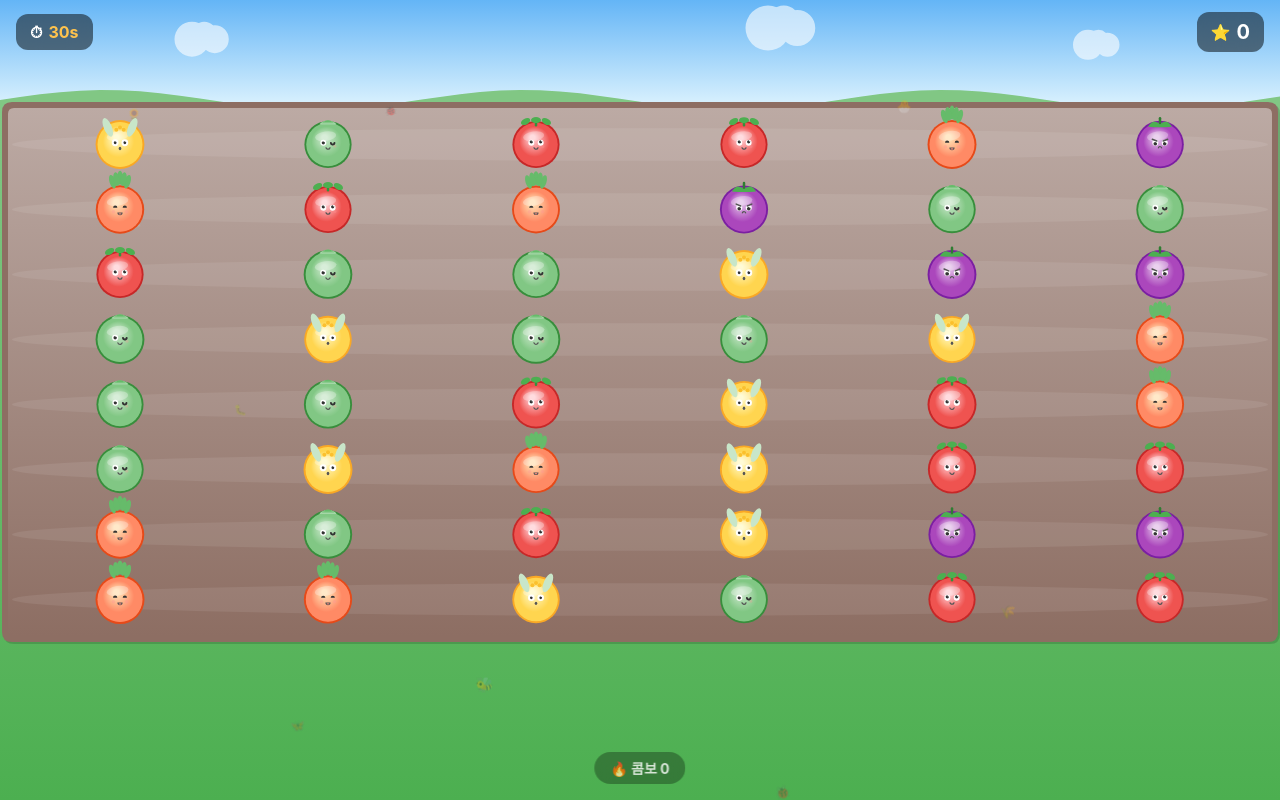
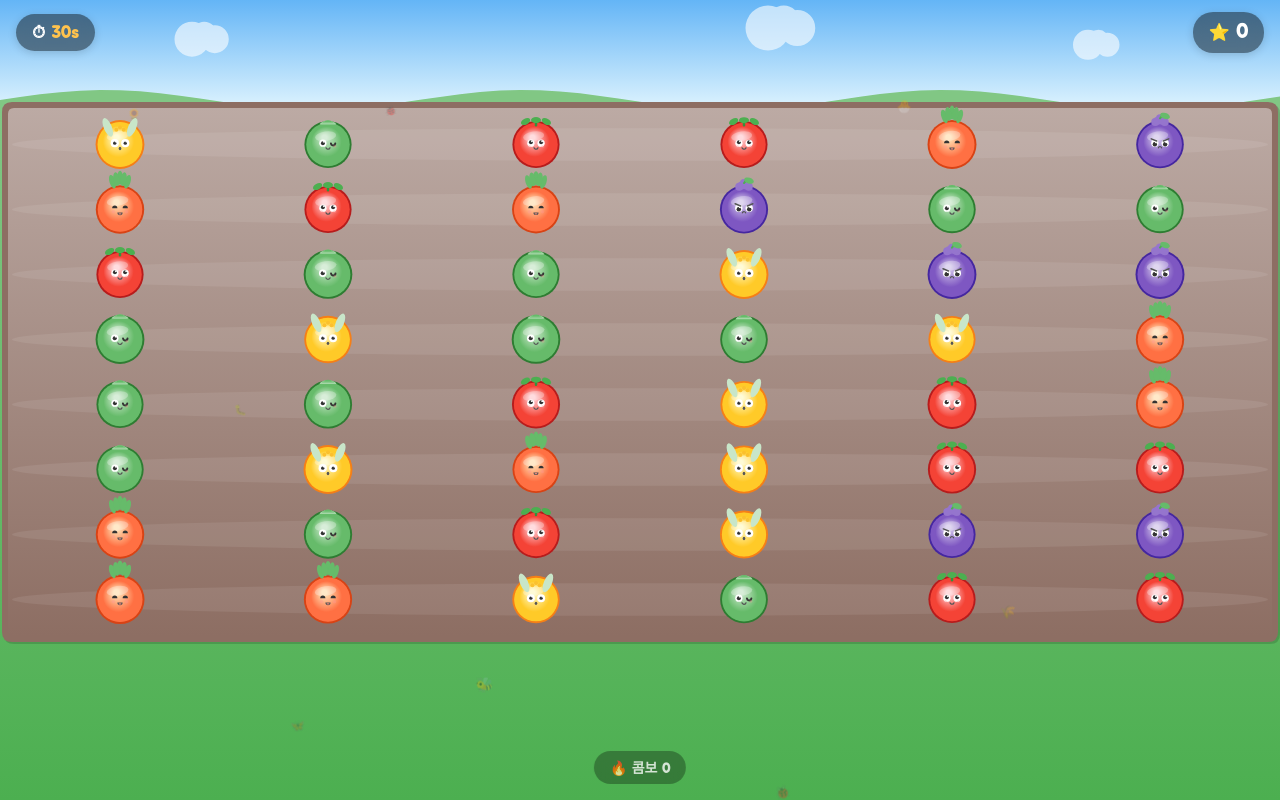
Before and after one commit to ssuksak/weed_puller, a plain HTML site: page index.html in a window 1280 px wide. Both pictures are taken after a click on the button "시작하기". Drawn offline with Linux system fonts and the light colour scheme.

Commit message:
✨ 폰트/캐릭터/폭탄 업그레이드
디자인:
- Jua 폰트 적용 (귀여운 한글 폰트)
- 눈 크기 업 (0.14→0.17), 간격 조정
- 가지→포도로 변경 (보라 알갱이 + 줄기 + 잎)
- 타이틀/점수/HUD 폰트 크기 업 + 그림자
- HUD 더 둥글게 (border-radius 20px)
- 채소 색상 미세 조정

폭탄:
- 3번째 수확마다 폭탄 1개 확정 등장!
- 점점 자주 (4→3→2번마다)
- 기존 확률 기반 → 확정 등장으로 변경

Co-Authored-By: Claude Opus 4.6 (1M context) <noreply@anthropic.com>

```diff
--- a/game.js
+++ b/game.js
@@ -194,13 +194,9 @@ let animating = false;
 let animTimeout = 0;
 
 // 폭탄 시스템 — 그리드 안에 섞여 내려옴
-let bombCell = null; // 폭탄이 있는 셀 {col, row}
-let bombTaps = 0;
-let bombMaxTaps = 5;
-let bombTimer = 0;
-let bombMaxTimer = 4;
-let bombShake = 0;
 let bombCount = 0; // 지금까지 나온 폭탄 수
+let swipeCount = 0; // 드래그 수확 횟수 (3번마다 폭탄)
+let nextBombAt = 3; // 다음 폭탄이 나올 수확 횟수
 let timeLeft = 30;
 let timerInterval = null;
 
@@ -236,11 +232,11 @@ resize();
 
 // ============ WEED TYPES ============
 const TYPES = [
-  { id: 0, name: '토마토', bg: '#EF5350', face: '#FFCDD2', accent: '#C62828', expr: 'happy', headDeco: 'tomato' },
-  { id: 1, name: '당근', bg: '#FF8A65', face: '#FFE0B2', accent: '#E64A19', expr: 'laugh', headDeco: 'carrot' },
-  { id: 2, name: '양배추', bg: '#81C784', face: '#C8E6C9', accent: '#388E3C', expr: 'wink', headDeco: 'cabbage' },
-  { id: 3, name: '옥수수', bg: '#FFD54F', face: '#FFF9C4', accent: '#F9A825', expr: 'surprised', headDeco: 'corn' },
-  { id: 4, name: '가지', bg: '#AB47BC', face: '#E1BEE7', accent: '#7B1FA2', expr: 'angry', headDeco: 'eggplant' },
+  { id: 0, name: '토마토', bg: '#F44336', face: '#FFCDD2', accent: '#B71C1C', expr: 'happy', headDeco: 'tomato' },
+  { id: 1, name: '당근', bg: '#FF7043', face: '#FFE0B2', accent: '#D84315', expr: 'laugh', headDeco: 'carrot' },
+  { id: 2, name: '양배추', bg: '#66BB6A', face: '#C8E6C9', accent: '#2E7D32', expr: 'wink', headDeco: 'cabbage' },
+  { id: 3, name: '옥수수', bg: '#FFCA28', face: '#FFF9C4', accent: '#F57F17', expr: 'surprised', headDeco: 'corn' },
+  { id: 4, name: '포도', bg: '#7E57C2', face: '#D1C4E9', accent: '#4527A0', expr: 'angry', headDeco: 'grape' },
 ];
 
 // ============ CELL ============
@@ -371,18 +367,18 @@ class Cell {
       [[-0.15, -0.6], [0.15, -0.6], [0, -0.7]].forEach(([dx, dy]) => {
         ctx.beginPath(); ctx.arc(x + faceR * dx, y + faceR * dy, 2, 0, Math.PI * 2); ctx.fill();
       });
-    } else if (deco === 'eggplant') {
-      // 가지 꼭지 (초록 모자)
-      ctx.fillStyle = '#4CAF50';
-      ctx.beginPath();
-      ctx.moveTo(x - faceR * 0.5, y - faceR * 0.75);
-      ctx.quadraticCurveTo(x - faceR * 0.3, y - faceR * 1.1, x, y - faceR * 0.85);
-      ctx.quadraticCurveTo(x + faceR * 0.3, y - faceR * 1.1, x + faceR * 0.5, y - faceR * 0.75);
-      ctx.quadraticCurveTo(x, y - faceR * 0.7, x - faceR * 0.5, y - faceR * 0.75);
-      ctx.fill();
-      // 꼭지 줄기
-      ctx.strokeStyle = '#2E7D32'; ctx.lineWidth = 2.5; ctx.lineCap = 'round';
-      ctx.beginPath(); ctx.moveTo(x, y - faceR * 0.9); ctx.lineTo(x, y - faceR * 1.1); ctx.stroke();
+    } else if (deco === 'grape') {
+      // 포도 알갱이 (머리 위에 작은 원들)
+      ctx.fillStyle = '#9575CD';
+      [[-0.2, -0.95], [0.2, -0.95], [0, -1.1], [-0.1, -1.0], [0.1, -1.0]].forEach(([dx, dy]) => {
+        ctx.beginPath(); ctx.arc(x + faceR * dx, y + faceR * dy, 4, 0, Math.PI * 2); ctx.fill();
+      });
+      // 줄기
+      ctx.strokeStyle = '#4CAF50'; ctx.lineWidth = 2; ctx.lineCap = 'round';
+      ctx.beginPath(); ctx.moveTo(x, y - faceR * 1.1); ctx.lineTo(x + 3, y - faceR * 1.25); ctx.stroke();
+      // 잎
+      ctx.fillStyle = '#66BB6A';
+      ctx.beginPath(); ctx.ellipse(x + 5, y - faceR * 1.2, 5, 3, 0.3, 0, Math.PI * 2); ctx.fill();
     }
 
     // --- 폭탄이면 다르게 그리기 ---
@@ -413,7 +409,7 @@ class Cell {
       ctx.beginPath(); ctx.arc(x+2, y-faceR-15, 3+fl, 0, Math.PI*2); ctx.fill();
       // 카운트다운
       ctx.fillStyle = '#FFF';
-      ctx.font = `bold ${faceR*0.7}px sans-serif`;
+      ctx.font = `bold ${faceR*0.7}px Jua, sans-serif`;
       ctx.textAlign = 'center'; ctx.textBaseline = 'middle';
       ctx.fillText(Math.ceil(this._bombTimer), x, y+2);
       // 진행도 바
@@ -424,7 +420,7 @@ class Cell {
       ctx.fillStyle = prog>0.7?'#4CAF50':prog>0.4?'#FFAB00':'#F44336';
       ctx.fillRect(bX, bY, bW*prog, bH);
       // 힌트
-      ctx.fillStyle = '#FFF'; ctx.font = 'bold 10px sans-serif';
+      ctx.fillStyle = '#FFF'; ctx.font = 'bold 10px Jua, sans-serif';
       ctx.fillText(`👆${this._bombTaps}/${this._bombMaxTaps}`, x, bY+bH+10);
       ctx.restore();
       return; // 폭탄이면 여기서 끝 (일반 표정 안 그림)
@@ -444,9 +440,9 @@ class Cell {
 // ============ FACES (귀엽고 세련되게) ============
 function drawFace(type, x, y, r) {
   const s = r * 0.9;
-  const eyeY = y - s * 0.08;
-  const eyeSpacing = s * 0.22;
-  const eyeR = s * 0.14;
+  const eyeY = y - s * 0.06;
+  const eyeSpacing = s * 0.24;
+  const eyeR = s * 0.17;
 
   // 공통: 큰 둥근 눈 (캐릭터감)
   if (type === 'angry') {
@@ -689,11 +685,11 @@ function dropColumns() {
       const newCell = new Cell(c, -empty + i, randomType());
       newCell.y = gridY + (-empty + i) * cellH + cellH / 2;
 
-      // 폭탄 확률: 10초 이후, 그리드에 폭탄 없을 때, 5% 확률 (시간에 따라 증가)
-      const bombChance = elapsed > 10 && !hasBombInGrid() ? Math.min(0.05 + elapsed * 0.002, 0.15) : 0;
-      if (Math.random() < bombChance) {
+      // 폭탄: N번째 수확마다 1개 확정 등장
+      if (swipeCount >= nextBombAt && !hasBombInGrid() && !newCell.isBomb && i === 0) {
         newCell.isBomb = true;
         bombCount++;
+        nextBombAt = swipeCount + Math.max(2, 4 - Math.floor(bombCount * 0.3)); // 점점 자주
       }
 
       grid[c].unshift(newCell);
@@ -1020,6 +1016,7 @@ function onUp(e) {
 
   if (swipePath.length >= 3 && !animating) {
     // 스와이프로 3개 이상 → 한꺼번에 터짐!
+    swipeCount++;
     currentChain = 0;
     removeGroup(swipePath, 0);
     animating = true;
@@ -1074,7 +1071,7 @@ function drawSwipeLine() {
 
   // 경로 위 숫자 표시
   ctx.fillStyle = 'rgba(255,255,255,0.9)';
-  ctx.font = 'bold 16px sans-serif';
+  ctx.font = 'bold 16px Jua, sans-serif';
   ctx.textAlign = 'center'; ctx.textBaseline = 'middle';
   const last = swipePath[swipePath.length - 1];
   const lastCell = grid[last.c][last.r];
@@ -1248,7 +1245,7 @@ function startCountdown() {
   particles = []; score = 0; combo = 0; maxCombo = 0; chainLevel = 0;
   pullCount = 0; elapsed = 0; feverMode = false; gameOver = false;
   animating = false; timeLeft = 30; isNewRecord = false; currentChain = 0;
-  bombCount = 0; animTimeout = 0;
+  bombCount = 0; swipeCount = 0; nextBombAt = 3; animTimeout = 0;
   document.getElementById('hud-score').style.color = '';
   document.getElementById('fever-overlay').classList.remove('active');
   document.getElementById('fever-overlay').style.boxShadow = '';
--- a/index.html
+++ b/index.html
@@ -4,6 +4,8 @@
   <meta charset="UTF-8">
   <meta name="viewport" content="width=device-width, initial-scale=1.0, user-scalable=no, viewport-fit=cover">
   <title>채소 팡!</title>
+  <link rel="preconnect" href="https://fonts.googleapis.com">
+  <link href="https://fonts.googleapis.com/css2?family=Jua&display=swap" rel="stylesheet">
   <style>
 
     * { margin: 0; padding: 0; box-sizing: border-box; }
@@ -30,7 +32,7 @@
       overflow: hidden;
       touch-action: none;
       user-select: none;
-      font-family: 'Toss Product Sans', -apple-system, BlinkMacSystemFont, 'Segoe UI', sans-serif;
+      font-family: 'Jua', 'Toss Product Sans', -apple-system, BlinkMacSystemFont, sans-serif;
       -webkit-tap-highlight-color: transparent;
     }
 
@@ -48,17 +50,18 @@
       pointer-events: none;
     }
     .hud-box {
-      background: rgba(0,0,0,0.5);
+      background: rgba(0,0,0,0.45);
       backdrop-filter: blur(12px);
       -webkit-backdrop-filter: blur(12px);
-      border-radius: 12px;
-      padding: 8px 14px;
+      border-radius: 20px;
+      padding: 8px 16px;
       color: white;
       font-weight: 700;
-      font-size: 16px;
+      font-size: 17px;
       display: flex;
       align-items: center;
       gap: 6px;
+      box-shadow: 0 2px 8px rgba(0,0,0,0.15);
     }
     #hud-score { font-size: 20px; }
     #hud-timer { color: var(--toss-yellow); }
@@ -114,20 +117,22 @@
       background: linear-gradient(180deg, #43A047 0%, #66BB6A 50%, #81C784 100%);
     }
     .game-title {
-      font-size: 72px;
-      margin-bottom: 4px;
+      font-size: 80px;
+      margin-bottom: 8px;
       animation: titleBounce 2s ease-in-out infinite;
+      filter: drop-shadow(0 4px 8px rgba(0,0,0,0.2));
     }
     @keyframes titleBounce {
       0%, 100% { transform: translateY(0); }
       50% { transform: translateY(-10px); }
     }
     .game-title-text {
-      font-size: 32px;
+      font-size: 36px;
       font-weight: 900;
       color: white;
-      margin-bottom: 8px;
-      letter-spacing: -1px;
+      margin-bottom: 12px;
+      letter-spacing: 2px;
+      text-shadow: 0 3px 6px rgba(0,0,0,0.2);
     }
     .game-subtitle {
       font-size: 15px;
@@ -185,11 +190,12 @@
       letter-spacing: -1px;
     }
     .result-score {
-      font-size: 56px;
+      font-size: 60px;
       font-weight: 900;
       color: var(--toss-blue);
       margin-bottom: 4px;
-      letter-spacing: -2px;
+      letter-spacing: -1px;
+      text-shadow: 0 2px 4px rgba(0,0,0,0.1);
     }
     .result-label {
       font-size: 14px;
```
